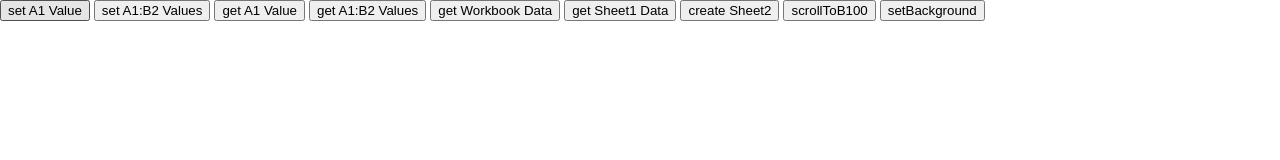
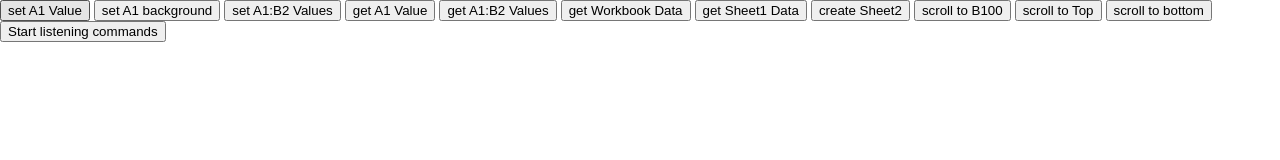
Before and after one commit to awesome-univer/univer-sheets-template, a website built with Vite: page index.html in a window 1280 px wide. Built offline with nearby package versions, Linux system fonts and the light colour scheme; what @univerjs/core, @univerjs/facade would draw is missing.

Commit message:
feat: add scroll

```diff
--- a/index.html
+++ b/index.html
@@ -10,14 +10,17 @@
     <div class="demo">
         <div class="buttons">
           <button onclick="setValue()">set A1 Value</button>
+          <button onclick="setBackground()">set A1 background</button>
           <button onclick="setValues()">set A1:B2 Values</button>
           <button onclick="getValue()">get A1 Value</button>
           <button onclick="getValues()">get A1:B2 Values</button>
           <button onclick="getWorkbookData()">get Workbook Data</button>
           <button onclick="getSheetData()">get Sheet1 Data</button>
           <button onclick="createSheet()">create Sheet2</button>
-          <button onclick="scrollToCell()">scrollToB100</button>
-          <button onclick="setBackground()">setBackground</button>
+          <button onclick="scrollToCell()">scroll to B100</button>
+          <button onclick="scrollToTop()">scroll to Top</button>
+          <button onclick="scrollToBottom()">scroll to bottom</button>
+          <button onclick="commandsListenerSwitch(this)">Start listening commands</button>
         </div>
         <div id="app"></div>
     </div>
--- a/src/functions.ts
+++ b/src/functions.ts
@@ -154,6 +154,40 @@ function scrollToCell () {
     })
 }
 
+function scrollToTop () {
+    const univerAPI = window.univerAPI;
+    if (!univerAPI) throw Error('univerAPI is not defined');
+
+    const activeWorkbook = univerAPI.getActiveWorkbook();
+    if (!activeWorkbook) throw Error('activeWorkbook is not defined');
+
+    univerAPI.executeCommand('sheet.command.scroll-to-cell', {
+        range: {
+            startColumn: 0,
+            startRow: 0,
+        }
+    })
+}
+
+function scrollToBottom () {
+    const univerAPI = window.univerAPI;
+    if (!univerAPI) throw Error('univerAPI is not defined');
+
+    const activeWorkbook = univerAPI.getActiveWorkbook();
+    if (!activeWorkbook) throw Error('activeWorkbook is not defined');
+    const activeSheet = activeWorkbook.getActiveSheet();
+    if (!activeSheet) throw Error('activeSheet is not defined');
+
+    // @ts-expect-error
+    const { rowCount } = activeSheet._worksheet.getSnapshot();
+    univerAPI.executeCommand('sheet.command.scroll-to-cell', {
+        range: {
+            startColumn: 0,
+            startRow: rowCount - 1,
+        }
+    })
+}
+
 function setBackground () {
     const univerAPI = window.univerAPI;
     if (!univerAPI) throw Error('univerAPI is not defined');
@@ -166,3 +200,21 @@ function setBackground () {
     const range = activeSheet.getRange(0, 0, 1, 1);
     range?.setBackgroundColor('red');
 }
+
+function commandsListenerSwitch (el: HTMLElement) {
+    const univerAPI = window.univerAPI;
+    if (!univerAPI) throw Error('univerAPI is not defined');
+
+    if (window.commandListener) {
+        window.commandListener.dispose();
+        window.commandListener = null;
+        el.innerHTML = 'Start listening commands';
+        return;
+    }
+
+    window.commandListener = univerAPI.onCommandExecuted((command) => {
+        console.log(command);
+    });
+    el.innerHTML = 'Stop listening commands';
+    alert('Press "Ctrl + Shift + I" to open the console and do some actions in the Univer Sheets, you will see the commands in the console.');
+}
--- a/src/vite-env.d.ts
+++ b/src/vite-env.d.ts
@@ -7,5 +7,8 @@ declare global  {
   interface Window {
     univer: Univer;
     univerAPI: FUniver;
+
+    // used by demo
+    commandListener: any;
   }
 }
```
Also changed, not shown: README.md.
